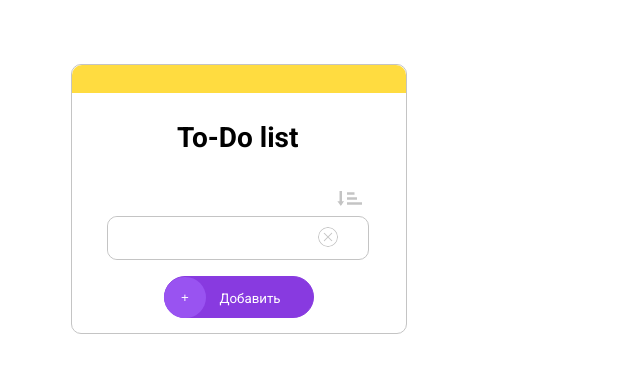
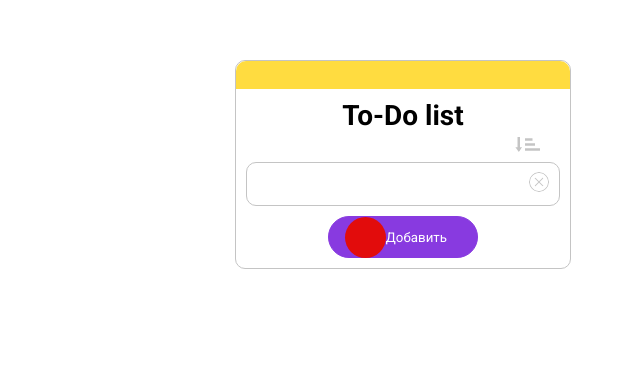
Before and after one commit to DaryaPrezidentsha/Project_to_do_list_m2, a plain HTML site: page index.html in a window 1280 px wide. Shown: the part 236-608 px from the top of the page, without its empty margins (237-877 px from the left). Drawn offline with Linux system fonts and the light colour scheme.

Commit message:
исправили css и html

```diff
--- a/index.html
+++ b/index.html
@@ -10,28 +10,42 @@
 
 </head>
 
-<body>
+<body style="
+    min-height: 100vh;
+    display: flex;
+    align-items: center;
+    justify-content: center;
+    margin: 0px;">
     <div class="list" id="listId">
         <div class="yellowInsert">
         </div>
+        <div class="content">
             <div class="parentForText">
                 <p class="text">To-Do list</p>
             </div>
+            <div class="fuckThisArrow">
                 <img src="passiveArrowTwo.png" id="arrowId" class="arrow">
+            </div>
+            <div class="fuckThisUl">
             <ul class="tasks" id="tasksId">
-            <il>
+                <li>
                     <form class="form" onsubmit="return false">
                         <input type="text" placeholder="" id="textTask1" class="userInput">
                         <img src="passiveX.png" id="buttonDeleteTask1" class="buttonX">
                     </form>
-            </il>
+                </li>
+            </div>
             </ul>
+            <div class="addAll">
                 <button type="submit" id="addButton" class="add">
-                <p class="textAdd">Добавить</p>
-                <div class="insertPlus">
-                    <p class="plus">+</p>
+                    <div class="justForTest">
+
                     </div>
+                    <p class="addFuck">Добавить</p>
                 </button>
+            </div>
+        </div>
+
     </div>
     <script src="script.js"></script>
 </body>
--- a/script.js
+++ b/script.js
@@ -132,18 +132,18 @@ function ready() {
 let buttonDeleteTaskNextNumber = 2;
 let textTaskNextNumber = 2;
 
-function updateSize(operation) {
-    let currentHeightWithPX = document.styleSheets[0].cssRules[1].style.getPropertyValue("height"),
-        currentHeightNumber = Number(currentHeightWithPX.replace("px", ""));
-    let newHeight;
-    if (operation === "Add") {
-        newHeight = (currentHeightNumber + 45) + "px";
-    } else {
-        newHeight = (currentHeightNumber - 45) + "px";
-    }
-    document.styleSheets[0].cssRules[1].style.height = newHeight;
-    upadteTaskList();
-}
+// function updateSize(operation) {
+    // let currentHeightWithPX = document.styleSheets[0].cssRules[1].style.getPropertyValue("height"),
+    //     currentHeightNumber = Number(currentHeightWithPX.replace("px", ""));
+    // let newHeight;
+    // if (operation === "Add") {
+    //     newHeight = (currentHeightNumber + 45) + "px";
+    // } else {
+    //     newHeight = (currentHeightNumber - 45) + "px";
+    // }
+    // document.styleSheets[0].cssRules[1].style.height = newHeight;
+//     upadteTaskList();
+// }
 
 function newElement() {
     let currentNumberTasks = textTaskNextNumber - 1;
@@ -163,7 +163,7 @@ function newElement() {
 
     buttonDeleteTaskNextNumber += 1;
     textTaskNextNumber += 1;
-    updateSize("Add");
+
 
     allTasks.append(newTask);
 
@@ -180,7 +180,7 @@ function deleteTask(currentDeleteButtonId) {
     } else {
         //Получаем элемент кнопки по ID, для дальнейшей работы
         let currentDeleteButton = document.getElementById(currentDeleteButtonId);
-        updateSize("Delete");
+
         //Так как у нас сам узел располагается выше, достаем его через двух родителей
         allTasks.removeChild(currentDeleteButton.parentElement.parentElement);
     }
--- a/style.css
+++ b/style.css
@@ -1,7 +1,5 @@
 @import url("https://fonts.googleapis.com/css2?family=Roboto:ital,wght@0,100;0,300;0,400;0,500;0,700;0,900;1,100;1,300;1,400;1,500;1,700;1,900&display=swap");
 .list {
-    margin: 300px;
-    height: 270px;
     width: 336px;
     background-color: white;
     border-radius: 10px;
@@ -9,78 +7,78 @@
     box-sizing: border-box;
 }
 
+
+
 .yellowInsert {
-    width: 334px;
     height: 28px;
     background-color: #FFDC40;
     border-radius: 10px 10px 0px 0px;
 }
 
 .parentForText {
-    height: auto;
-    width: 250px;
+    text-align: center;
 }
 
 .text {
-    padding-left: 105px;
     font-family: 'Roboto', sans-serif;
     font-weight: bolder;
     font-size: 28px;
+    margin: 0px;
 }
 
-
-/* .partOfArrow {
-    width: 30px;
-    height: 20px;
-    margin-top: -20px;
-    margin-left: 240px;
-} */
-
-.arrow {
-    margin-bottom: -10px;
+.fuckThisArrow{
+    width: auto;
+    height: 25px;
+    display: flex;
+    position: relative;
+    justify-content: flex-end;
+    margin-right: 20PX;
+    margin-top: 5px;
+}
+.fuckThisArrow .arrow {
     width: 25px;
     height: 15px;
-    margin-top: -20px;
-    margin-left: 265px;
-    /* margin-bottom: 100px; */
+    margin-right: 0px;
+    padding-right: 0px;
+    display: flex;
+    justify-content: end;
+    align-items: center;
+    position: absolute;
+    width: auto;
 }
 
 .tasks {
-    /* margin: 0px; */
-    margin-left: 35px;
     list-style-type: none;
     border: 1px solid #c4c4c4;
-    display: block;
-    width: 260px;
     line-height: 40px;
     border-radius: 10px;
-    padding-left: 0px;
+    padding-left: 20px;
+    margin: 0px;
 }
 
 .form {
     position: relative;
-    width: 190px;
 }
 
 .userInput {
     font-family: 'Roboto', sans-serif;
     outline: none;
     display: block;
-    width: 190px;
+    width: calc(100%-70px);
     line-height: 40px;
     border-radius: 10px;
-    /* border: 1px solid #c4c4c4; */
     padding-left: 20px;
     border-bottom-width: 0px;
     border-top-width: 0px;
     border-right-width: 0px;
     border-left-width: 0px;
+    box-sizing: border-box;
 }
 
 .buttonX {
     position: absolute;
+    right: 10px;
     top: .9em;
-    margin-left: 210px;
     border-radius: 71px;
     width: 20px;
     height: 20px;
@@ -92,40 +90,71 @@
     color: #e20c0c;
 }
 
-.list .add {
-    /* margin: 0px; */
-    padding: 0%;
+.addAll{
+    position: relative;
+    align-items: center;
+    justify-content: center;
+    display: flex;
+}
+
+.add {
     border: 1px solid #883AE0;
     border-radius: 71px;
     width: 150px;
     height: 42px;
     background-color: #883AE0;
-    /* margin-top: 17px; */
-    margin-left: 92px;
+    display: flex;
+    position: relative;
+    padding: 0px;
+    margin: 0px;
+    margin-top: 10px;
+    justify-content: flex-end;
 }
 
-.add .textAdd {
+.addFuck {
     color: #FFF;
     font-family: 'Roboto', sans-serif;
     font-weight: 400;
     line-height: 16px;
+    display: flex;
     align-items: center;
-    width: 80px;
-    margin: 0px;
-    margin-top: 13px;
-    margin-left: 45px;
-    margin-bottom: 10px;
+    position: relative;
+    width: auto;
+    margin-right: 30px;
 }
 
-.insertPlus {
+.add .justForTest{
+    width: 41px;
+    height: 41px;
+    border-radius: 71px;
+    background-color: #e20c0c;
+    /* position: absolute; */
+    display: block;
+    margin-left: -10px;
+    justify-content:flex-start;
+    align-items: center;
+
+}
+/* .add .parentForPlus{
+
+    display: block;
     position: absolute;
-    width: 42px;
+    align-items: center;
+    background-color: #9953F1;
+    height: 41px;
+    width: 41px;
     border-radius: 71px;
-    background-color: #9953F1;
-    margin-top: -40px;
-    margin-left: -1px;
+    padding: 0px;
 }
 
-.plus {
+.parentForPlus .plus {
     color: #FFF;
+    justify-content: center;
+    display: flex;
+    position: absolute;
+    align-items: center;
+} */
+
+.content{
+    padding: 10px;
 }
```
Lines whose indentation alone changed are shown as unchanged.
